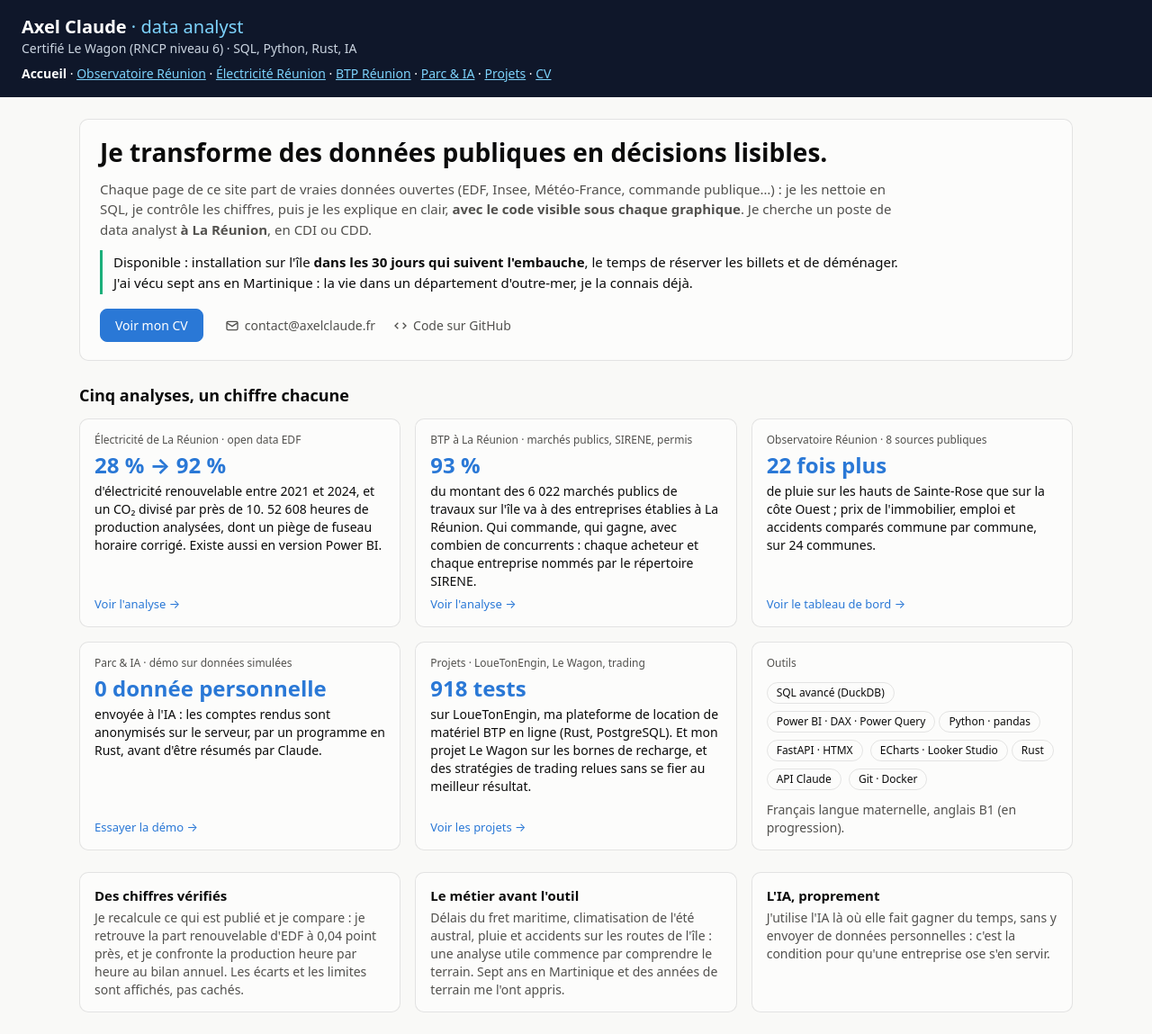
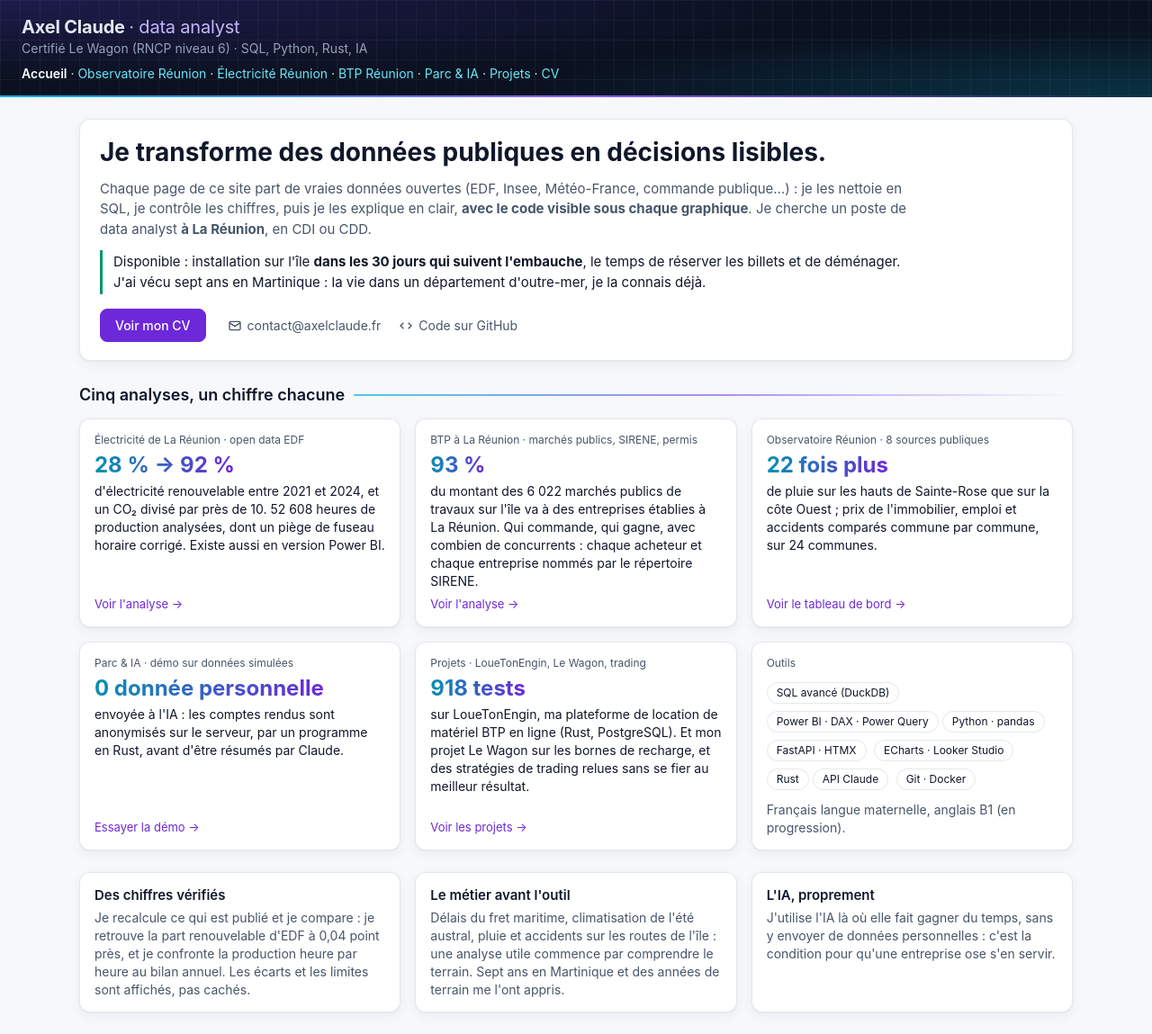
Before and after one commit to AwelCarl972/Portfolio, a FastAPI app: page / in a window 1280 px wide. Shown: the whole page at 90% size. Run offline with FastAPI, Linux system fonts and the light colour scheme; some libraries are stand-ins or nearby versions.

Commit message:
Thème : la palette du CV (ardoise, bleu nuit, cyan, violet, émeraude)
En-tête bleu nuit quadrillé, violet pour ce qui se clique, séries des
graphiques re-choisies et passées au validateur (daltonismes, contraste)
en clair et en sombre, chacune gardant son rôle.

Co-Authored-By: Claude Opus 5.5 <noreply@anthropic.com>

```diff
--- a/app/presentation/web/static/theme.css
+++ b/app/presentation/web/static/theme.css
@@ -1,39 +1,63 @@
-/* Thème commun (Observatoire, Projets) : jetons clair / sombre et composants de carte. */
+/* Thème commun : la palette du CV (encre ardoise, bleu nuit, cyan, violet, émeraude), en clair et en sombre.
+   Les quatre couleurs de séries sont passées au validateur de palette (daltonismes, contraste) sur chaque fond. */
 .viz-root {
   color-scheme: light;
-  --surface-1: #fcfcfb; --page: #f9f9f7;
-  --text-primary: #0b0b0b; --text-secondary: #52514e; --muted: #898781;
-  --grid: #e1e0d9; --axis: #c3c2b7; --border: rgba(11,11,11,0.10);
-  --s1: #2a78d6; --s2: #eb6834; --s3: #1baf7a; --s4: #eda100;
-  --o1: #86b6ef; --o2: #2a78d6; --o3: #104281;
-  --seq-lo: #cde2fb; --seq-hi: #0d366b;
-  --div-neg: #2a78d6; --div-mid: #f0efec; --div-pos: #e34948;
-  --code-bg: #f3f2ee;
-  --b1: #86b6ef; --b2: #5598e7; --b3: #2a78d6; --b4: #1c5cab; --b5: #104281;  /* ordinal validé (pluie) */
+  --surface-1: #ffffff; --page: #f6f8fb;
+  --text-primary: #0f172a; --text-secondary: #475569; --muted: #64748b;
+  --grid: #e2e8f0; --axis: #cbd5e1; --border: rgba(15,23,42,0.10);
+  --s1: #0891b2; --s2: #ea580c; --s3: #059669; --s4: #d97706;
+  --o1: #7dd3e6; --o2: #0891b2; --o3: #0c4a5e;
+  --seq-lo: #d5f4fa; --seq-hi: #083344;
+  --div-neg: #0891b2; --div-mid: #eef2f6; --div-pos: #dc2626;
+  --code-bg: #f1f5f9;
+  --b1: #8fd8e8; --b2: #3fb4d1; --b3: #0891b2; --b4: #0e6683; --b5: #0c4a5e;  /* ordinal (pluie) : plus foncé = plus */
+  --accent: #6d28d9; --accent-fill: #6d28d9; --c1: #06b6d4; --c2: #8b5cf6;   /* interface : liens, boutons, onglets */
+  --ombre: 0 1px 2px rgba(15,23,42,.04), 0 4px 14px rgba(15,23,42,.05);
 }
 @media (prefers-color-scheme: dark) {
   .viz-root {
     color-scheme: dark;
-    --surface-1: #1a1a19; --page: #0d0d0d;
-    --text-primary: #f0efec; --text-secondary: #c3c2b7; --muted: #898781;
-    --grid: #2c2c2a; --axis: #383835; --border: rgba(255,255,255,0.10);
-    --s1: #3987e5; --s2: #d95926; --s3: #199e70; --s4: #c98500;
-    --o1: #184f95; --o2: #3987e5; --o3: #9ec5f4;
-    --seq-lo: #1a2a40; --seq-hi: #9ec5f4;
-    --div-neg: #3987e5; --div-mid: #383835; --div-pos: #e66767;
-    --code-bg: #111110;
-    --b1: #184f95; --b2: #256abf; --b3: #3987e5; --b4: #6da7ec; --b5: #9ec5f4;  /* sombre : plus de pluie = plus clair */
+    --surface-1: #111a2e; --page: #0b1120;
+    --text-primary: #f1f5f9; --text-secondary: #cbd5e1; --muted: #8b98ad;
+    --grid: #1e293b; --axis: #334155; --border: rgba(148,163,184,0.16);
+    --s1: #0b9fc0; --s2: #e2602a; --s3: #14a374; --s4: #c98500;
+    --o1: #134e5e; --o2: #0b9fc0; --o3: #a5f3fc;
+    --seq-lo: #164e63; --seq-hi: #a5f3fc;
+    --div-neg: #0b9fc0; --div-mid: #334155; --div-pos: #ef5350;
+    --code-bg: #0b1120;
+    --b1: #134e5e; --b2: #0e7490; --b3: #0b9fc0; --b4: #5ccde3; --b5: #a5f3fc;  /* sombre : plus de pluie = plus clair */
+    --accent: #a78bfa; --accent-fill: #7c3aed; --c1: #22d3ee; --c2: #a78bfa;
+    --ombre: 0 1px 2px rgba(0,0,0,.3);
   }
 }
 [hidden] { display: none !important; }  /* sinon .grid (Tailwind) l'emporte sur l'attribut hidden */
-body { background: var(--page); color: var(--text-primary); font-family: system-ui, -apple-system, "Segoe UI", sans-serif; }
-.card, .tile { background: var(--surface-1); border: 1px solid var(--border); border-radius: 10px; }
+body { background: var(--page); color: var(--text-primary); font-family: Inter, "Segoe UI Variable Text", "Segoe UI", system-ui, -apple-system, sans-serif;
+       -webkit-font-smoothing: antialiased; }
+a { text-underline-offset: 3px; }
+/* En-tête : le bleu nuit quadrillé de la colonne du CV, filet cyan → violet en bas */
+body.viz-root > header { position: relative; color: #e2e8f0;
+  background: linear-gradient(rgba(148,163,184,.07) 1px, transparent 1px) 0 0 / 22px 22px,
+              linear-gradient(90deg, rgba(148,163,184,.07) 1px, transparent 1px) 0 0 / 22px 22px,
+              radial-gradient(120% 140% at 0% 0%, #1e1b4b 0%, transparent 60%),
+              radial-gradient(90% 120% at 100% 100%, #083344 0%, transparent 60%), #0b1120; }
+body.viz-root > header::after { content: ""; position: absolute; left: 0; right: 0; bottom: 0; height: 2px;
+  background: linear-gradient(90deg, var(--c1), var(--c2), transparent); }
+body.viz-root > header h1 { letter-spacing: -.01em; }
+body.viz-root > header h1 span { color: #c4b5fd; }
+body.viz-root > header p { color: #94a3b8; }
+body.viz-root > header nav a { color: #67e8f9; text-decoration: none; }
+body.viz-root > header nav a:hover { color: #fff; text-decoration: underline; }
+body.viz-root > header nav span.font-semibold { color: #fff; }
+.card, .tile { background: var(--surface-1); border: 1px solid var(--border); border-radius: 12px; box-shadow: var(--ombre); }
+.tile { position: relative; overflow: hidden; }
+.tile::before { content: ""; position: absolute; left: 0; top: 0; bottom: 0; width: 3px; background: linear-gradient(var(--c1), var(--c2)); }
 .card { padding: 14px 16px; position: relative; min-width: 0; }  /* min-width : la grille peut rétrécir au redimensionnement */
 .card h3 { font-weight: 600; font-size: 15px; padding-right: 130px; }
 .sub { color: var(--text-secondary); font-size: 12px; margin-bottom: 6px; }
 .chart { height: 300px; } .chart-tall { height: 380px; }
 .tile { padding: 12px 14px; }
 .tile-label { color: var(--text-secondary); font-size: 12px; }
+.tile-value { letter-spacing: -.01em; font-variant-numeric: tabular-nums; }
 .tile-value { font-size: 26px; font-weight: 600; margin: 2px 0; }
 .tile-sub { font-size: 12px; }
 .card-actions { position: absolute; top: 12px; right: 14px; display: flex; gap: 6px; }
@@ -43,7 +67,8 @@ body { background: var(--page); color: var(--text-primary); font-family: system-
 .tbl table { width: 100%; } .tbl th { text-align: left; position: sticky; top: 0; background: var(--surface-1); }
 .tbl td, .tbl th { padding: 2px 6px; border-bottom: 1px solid var(--grid); }
 .chip { border: 1px solid var(--border); border-radius: 999px; padding: 3px 12px; font-size: 13px; }
-.chip[aria-pressed="true"] { background: var(--text-primary); color: var(--surface-1); }
+.chip:hover { border-color: var(--accent); }
+.chip[aria-pressed="true"] { background: var(--accent-fill); border-color: var(--accent-fill); color: #fff; }
 .badge { display: inline-block; font-size: 11px; border: 1px solid var(--border); border-radius: 999px; padding: 0 7px; margin-left: 4px; color: var(--text-secondary); }
 #panel.htmx-request { opacity: .5; transition: opacity .2s; }
 select { background: var(--surface-1); border: 1px solid var(--border); border-radius: 6px; padding: 2px 6px; font-size: 13px; }
@@ -52,18 +77,19 @@ select { background: var(--surface-1); border: 1px solid var(--border); border-r
 .tabs { display: flex; gap: 2px; border-bottom: 1px solid var(--grid); overflow-x: auto; }
 .tab { padding: 8px 14px; font-size: 14px; color: var(--text-secondary); border-bottom: 2px solid transparent; white-space: nowrap; }
 .tab:hover { color: var(--text-primary); }
-.tab[aria-selected="true"] { color: var(--text-primary); border-bottom-color: var(--s1); font-weight: 600; }
+.tab[aria-selected="true"] { color: var(--text-primary); border-bottom-color: var(--accent); font-weight: 600; }
 /* Onglet données */
 .flow { display: flex; flex-wrap: wrap; align-items: stretch; gap: 6px; }
 .flow-step { flex: 1 1 150px; background: var(--surface-1); border: 1px solid var(--border); border-radius: 10px; padding: 10px 12px; font-size: 12px; }
 .flow-step b { display: block; font-size: 13px; margin-bottom: 2px; color: var(--text-primary); }
 .flow-arrow { align-self: center; color: var(--muted); }
+pre.code, code.inline, .badge { font-family: "JetBrains Mono", "Cascadia Code", Consolas, ui-monospace, monospace; }
 pre.code { background: var(--code-bg); border: 1px solid var(--border); border-radius: 8px; overflow-x: auto; font-size: 12px; line-height: 1.45; }
 pre.code code.hljs { background: transparent; padding: 10px 12px; }
 details.sql { background: var(--surface-1); border: 1px solid var(--border); border-radius: 10px; padding: 8px 12px; }
 details.sql summary { cursor: pointer; font-size: 14px; }
 details.sql[open] summary { margin-bottom: 6px; }
-details.sql:target, details.sql.flash { outline: 2px solid var(--s1); }
+details.sql:target, details.sql.flash { outline: 2px solid var(--accent); }
 .rust-badge { border-color: #ce422b; color: #ce422b; }
 .rust-step { border-color: #ce422b88; }
 code.inline { font-size: 12px; background: var(--code-bg); border-radius: 4px; padding: 0 4px; }
@@ -76,3 +102,9 @@ code.inline { font-size: 12px; background: var(--code-bg); border-radius: 4px; p
   .tile-value { font-size: 22px; }
   .chart-tall { height: 340px; }
 }
+
+/* Titres de section : la règle dégradée des titres du CV */
+main h2.text-lg { display: flex; align-items: center; gap: 10px; }
+main h2.text-lg::after { content: ""; flex: 1; height: 2px; border-radius: 2px; background: linear-gradient(90deg, var(--c1), var(--c2), transparent); opacity: .7; }
+/* Encadrés « lecture » : filet dégradé plutôt qu'une couleur de série */
+.lecture { border-left: 3px solid; border-image: linear-gradient(var(--c1), var(--c2)) 1; }
--- a/app/presentation/web/templates/accueil.html
+++ b/app/presentation/web/templates/accueil.html
@@ -9,16 +9,17 @@
   <style>
     .hero h2 { font-size: 28px; font-weight: 700; line-height: 1.2; }
     .projet { display: flex; flex-direction: column; gap: 6px; transition: border-color .15s; }
-    .projet:hover { border-color: var(--s1); }
-    .projet .chiffre { font-size: 24px; font-weight: 700; color: var(--s1); line-height: 1.1; }
-    .projet .lien { margin-top: auto; font-size: 13px; color: var(--s1); }
+    .projet:hover { border-color: var(--accent); }
+    .projet .chiffre { font-size: 24px; font-weight: 700; color: var(--accent); line-height: 1.1;
+                      background: linear-gradient(90deg, var(--s1), var(--accent)); -webkit-background-clip: text; background-clip: text; -webkit-text-fill-color: transparent; width: fit-content; }
+    .projet .lien { margin-top: auto; font-size: 13px; color: var(--accent); }
     /* Deux vrais boutons (les CV), puis de simples liens : un rang de boutons identiques se lit comme un sélecteur */
     .btn, .btn-ghost { display: inline-flex; align-items: center; gap: 6px; border-radius: 8px; padding: 7px 16px; font-size: 14px; font-weight: 500;
-                       border: 1px solid var(--s1); transition: background .15s; }
-    .btn { background: var(--s1); color: #fff; } .btn:hover { filter: brightness(1.1); }
-    .btn-ghost { color: var(--s1); } .btn-ghost:hover { background: color-mix(in srgb, var(--s1) 12%, transparent); }
+                       border: 1px solid var(--accent-fill); transition: background .15s; }
+    .btn { background: var(--accent-fill); color: #fff; } .btn:hover { filter: brightness(1.1); }
+    .btn-ghost { color: var(--accent); } .btn-ghost:hover { background: color-mix(in srgb, var(--accent) 12%, transparent); }
     .btn:focus, .btn-ghost:focus, .lien-contact:focus { outline: none; }
-    .btn:focus-visible, .btn-ghost:focus-visible, .lien-contact:focus-visible { outline: 2px solid var(--s1); outline-offset: 2px; }
+    .btn:focus-visible, .btn-ghost:focus-visible, .lien-contact:focus-visible { outline: 2px solid var(--accent); outline-offset: 2px; }
     .lien-contact { display: inline-flex; align-items: center; gap: 6px; font-size: 14px; color: var(--text-secondary); }
     .lien-contact:hover { color: var(--text-primary); text-decoration: underline; }
     .lien-contact svg { width: 16px; height: 16px; }
--- a/app/presentation/web/templates/cv.html
+++ b/app/presentation/web/templates/cv.html
@@ -8,7 +8,7 @@
   <link rel="stylesheet" href="/static/theme.css?v={{ v }}">
   <style>
     .apercu { max-width: 820px; width: 100%; border-radius: 8px; border: 1px solid var(--border); box-shadow: 0 6px 24px rgba(0,0,0,.18); }
-    .bouton { display: inline-block; background: var(--s1); color: #fff; border-radius: 8px; padding: 8px 16px; font-weight: 600; }
+    .bouton { display: inline-block; background: var(--accent-fill); color: #fff; border-radius: 8px; padding: 8px 16px; font-weight: 600; }
     .bouton:hover { filter: brightness(1.1); }
   </style>
 </head>
--- a/app/presentation/web/templates/index.html
+++ b/app/presentation/web/templates/index.html
@@ -23,8 +23,8 @@
     pre.txt.final { border-color: var(--s3); }
     mark.alias { background: transparent; color: var(--s2); font-weight: 600; font-family: ui-monospace, Consolas, monospace; font-size: 12px; }
     .etape-num { display: inline-flex; width: 20px; height: 20px; border-radius: 999px; align-items: center; justify-content: center;
-                 font-size: 11px; font-weight: 700; background: var(--s1); color: #fff; margin-right: 4px; }
-    .btn { background: var(--s1); color: #fff; border-radius: 8px; padding: 6px 14px; font-size: 14px; font-weight: 500; }
+                 font-size: 11px; font-weight: 700; background: var(--accent-fill); color: #fff; margin-right: 4px; }
+    .btn { background: var(--accent-fill); color: #fff; border-radius: 8px; padding: 6px 14px; font-size: 14px; font-weight: 500; }
     .btn-ghost { border: 1px solid var(--border); border-radius: 8px; padding: 5px 12px; font-size: 13px; color: var(--text-secondary); }
     .btn-ghost:hover { color: var(--text-primary); }
     textarea, select.grand { width: 100%; background: var(--page); color: var(--text-primary); border: 1px solid var(--border); border-radius: 8px; padding: 8px 10px; font-size: 13px; }
```
Also changed, not shown: app/presentation/web/templates/projets.html (+4 -4 lines).
